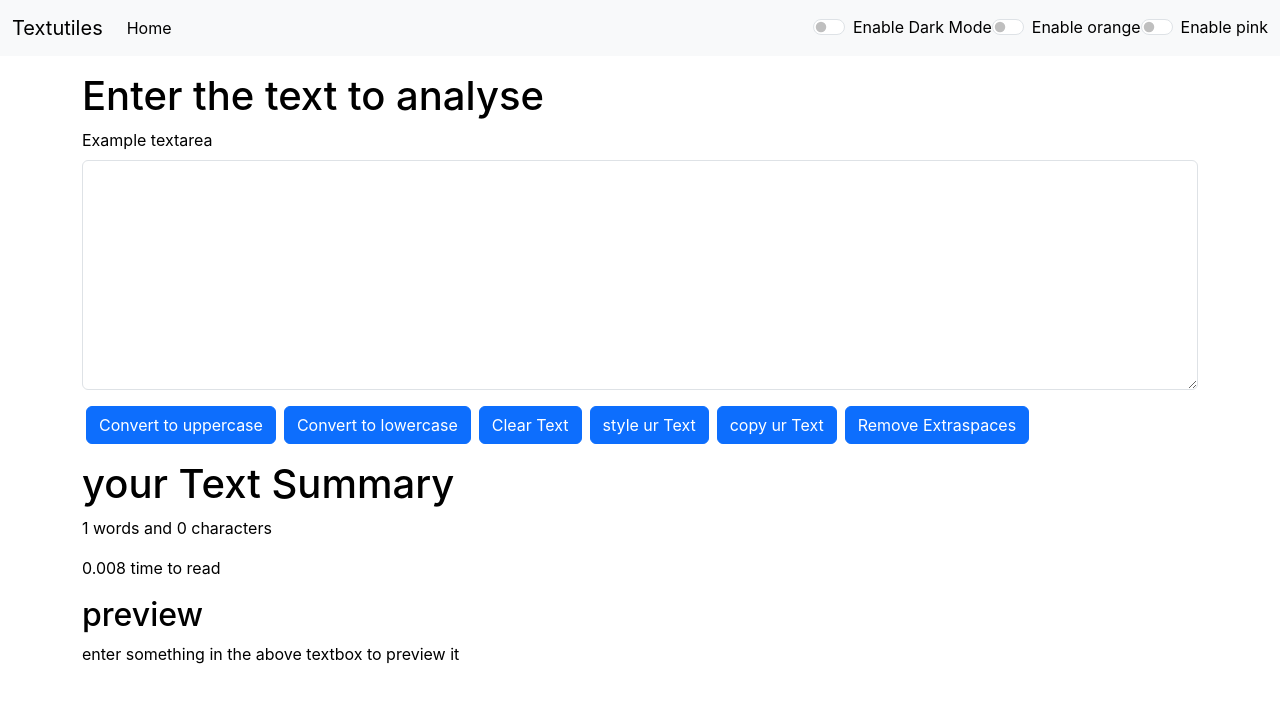
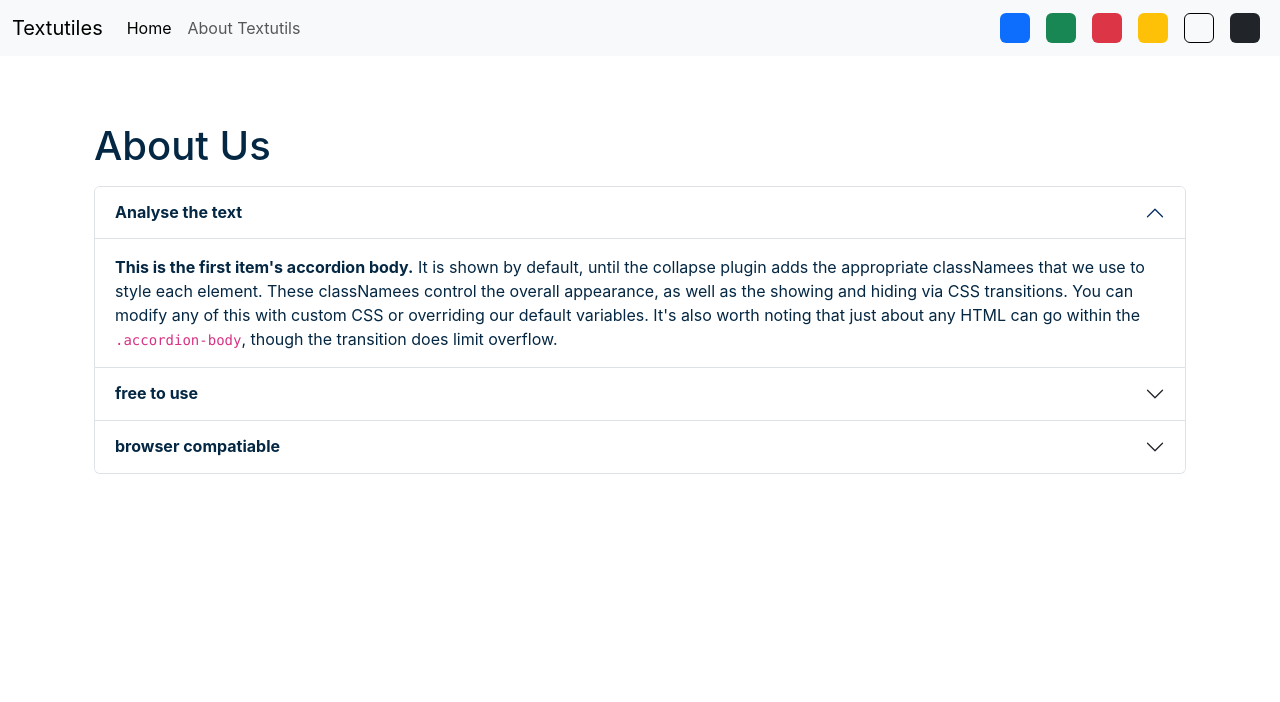
Before and after one commit to AASTHA9416/textutils, a React (Create React App) app: page /about in a window 1280 px wide. Shown: the top 702 px of the page. Built offline with nearby package versions, Linux system fonts and the light colour scheme.

Commit message:
uptolect 20

```diff
--- a/public/index.html
+++ b/public/index.html
@@ -7,7 +7,7 @@
     <meta name="theme-color" content="#000000" />
     <meta
       name="description"
-      content="text utilities is a utility which can be used to manipulate in the way u want"
+      content="text utilities is a word counter and a character counting utility which can be used to manipulate the text in the way u want.you can remove extraspaces ,copy the manipulated text as well as convert your yext from uppercase to lowwrcase and lowercase to uppercase"
     />
     <link rel="apple-touch-icon" href="%PUBLIC_URL%/favicon-16x16.png" />
     <!--
@@ -25,7 +25,7 @@
       Learn how to configure a non-root public URL by running `npm run build`.
     -->
     <link href="https://cdn.jsdelivr.net/npm/bootstrap@5.3.2/dist/css/bootstrap.min.css" rel="stylesheet" integrity="sha384-T3c6CoIi6uLrA9TneNEoa7RxnatzjcDSCmG1MXxSR1GAsXEV/Dwwykc2MPK8M2HN" crossorigin="anonymous">
-    <title>TextUtiles-Home</title>
+    <title>TextUtiles-word counter| character counter | lowercase to uppercase |uppercase to lowercase</title>
   </head>
   <body>
     <noscript>You need to enable JavaScript to run this app.</noscript>
--- a/src/App.js
+++ b/src/App.js
@@ -1,9 +1,9 @@
 import './App.css';
 import React, { useState } from 'react'
-// import { BrowserRouter as Router, Route, Switch} from 'react-router-dom';
+import { BrowserRouter as Router, Route, Switch} from 'react-router-dom';
 
 import Navbar from './components/Navbar';
-// import About from './components/about';
+import About from './components/about';
 
 // import React,{useState} from 'react';
 // import React from "react";
@@ -24,27 +24,6 @@ import Alert from './components/Alert';
 function App() {
   const[mode,setMode]=useState('light');
   // mode={darkMode};
-  const[changeorange,setChangeOrange]=useState('norange');
-  const[changepink,setChangePink]=useState('npink');
-  const showOrange = () => {
-    if (changeorange === 'orange') {
-      setChangeOrange('norange');
-    } else {
-      setChangeOrange('orange');
-    }
-    document.body.style.backgroundColor = changeorange === 'norange' ? 'orange' : 'white';
-  };
-
-  const showPink = () => {
-    if (changepink === 'pink') {
-      setChangePink('npink');
-    } else {
-      setChangePink('pink');
-    }
-    document.body.style.backgroundColor = changepink === 'npink' ? 'pink' : 'white';
-  };
-
-
 
 
 
@@ -64,53 +43,65 @@ setTimeout(()=>{
 
 );
   }
-  const toogleMode=()=>{
-    if(mode==='light'){
-      setMode('dark')
-      document.body.style.backgroundColor='#2c2b3b';
-      showAlert("dark mode has been enabled","sucsess");
-      document.title='Textutiles-dark Mode'
-      setInterval(()=>
-     { document.title='Textutiles is amazing website'},2000)
-     setInterval(()=>
-     { document.title='install textutiles now'},1500)
+ const removeBodyClasses=()=>{
+  document.body.classList.remove('bg-light');
+  document.body.classList.remove('bg-dark');
+  document.body.classList.remove('bg-success');
+  document.body.classList.remove('bg-primary');
+  document.body.classList.remove('bg-warning');
+  document.body.classList.remove('bg-danger');
+ }
 
-  }
-    else{
-      setMode('light')
-      document.body.style.backgroundColor='white';
-      showAlert("light mode has been enabled","sucsess");
-      document.title='Textutiles-light Mode'
+  const toogleMode = (cls) => {
+    removeBodyClasses();
+    console.log(cls);
+    document.body.classList.add('bg-'+cls);
+    if (mode === 'light') {
+      setMode('dark');
+      document.body.style.backgroundColor = '#2c2b3b';
+      document.body.style.color = 'white'; // Set text color to white
+      showAlert("Dark mode has been enabled", "success");
+      // document.title = 'Textutiles - Dark Mode';
 
+      // setInterval(()=>
+    //  { document.title='Textutiles is amazing website'},2000)
+    //  setInterval(()=>
+    //  { document.title='install textutiles now'},1500)
+    } else {
+      setMode('light');
+      document.body.style.backgroundColor = 'white';
+      document.body.style.color = 'black'; // Set text color to black
+      showAlert("Light mode has been enabled", "success");
+      // document.title = 'Textutiles - Light Mode';
     }
-  }
+  };
 
  return (
  <>
 
-  {/* <Router> */}
-<Navbar title="Textutiles" aboutText="About Textutils" mode={mode} toogleMode={toogleMode} showOrange={showOrange} showPink={showPink} changeorange={changeorange} changepink={changepink}/>
-<Alert alert={alert}/>
+  <Router>
+<Navbar title="Textutiles" aboutText="About Textutils" mode={mode} toogleMode={toogleMode} />
+<Alert alert={alert} mode={mode}/>
 
 {/* <Navbar /> */}
 
 <div className="container my-3">
-{/* <Switch>
+ <Switch>
           <Route exact path="/about">
-            <About />
+            <About mode={mode} />
           </Route>
-          {/* <Route path="/users">
-            <Users />
-          </Route> */}
-          {/* <Route exact path="/">
+          <Route path="/users">
+            {/* <Users /> */}
+          </Route>
+          <Route exact path="/">
 
+<Textform showAlert={showAlert}
+ heading="Try Textutiles - word counter,character counter,Remove extra spaces" mode={mode} />
           </Route>
-//  </Switch> */}
+</Switch>
 {/* <About/> */}
 </div>
- {/* </Router> */}
-<Textform showAlert={showAlert}
- heading="Enter the text to analyse" mode={mode} />
+ </Router>
 </>
   );
 }
--- a/src/components/Alert.js
+++ b/src/components/Alert.js
@@ -7,15 +7,18 @@ function Alert(props) {
   };
 
   return (
-    <div>
+    // <div>
+    <div style={{height:'50px'}}>
+
       {/* Conditionally render the alert only if props.alert is truthy */}
-      {props.alert && (
+      {props.alert &&
         <div className={`alert alert-${props.alert.type} alert-dismissible fade show`} role="alert">
           <strong>{capitalize(props.alert.type)}</strong>: {props.alert.msg}
           {/* <strong>Holy guacamole!</strong> You should check in on some of those fields below. */}
           {/* <button type="button" className="btn-close" data-bs-dismiss="alert" aria-label="Close"></button> */}
         </div>
-      )}
+      }
+    {/* </div> */}
     </div>
   );
 }
--- a/src/components/Navbar.js
+++ b/src/components/Navbar.js
@@ -7,35 +7,55 @@ export default function Navbar(props) {
   return (
     <nav className={`navbar navbar-expand-lg navbar-${props.mode} bg-${props.mode} `} >
     <div className="container-fluid">
-      <a className="navbar-brand" href="#">{props.title}</a>
+      <Link className="navbar-brand" to="/">{props.title}</Link>
       <button className="navbar-toggler" type="button" data-bs-toggle="collapse" data-bs-target="#navbarSupportedContent" aria-controls="navbarSupportedContent" aria-expanded="false" aria-label="Toggle navigation">
         <span className="navbar-toggler-icon"></span>
       </button>
       <div className="collapse navbar-collapse" id="navbarSupportedContent">
         <ul className="navbar-nav me-auto mb-2 mb-lg-0">
           <li className="nav-item">
-            <a className="nav-link active" aria-current="page" href="#">Home</a>
+            <Link className="nav-link active" aria-current="page" to="/">Home</Link>
           </li>
-          {/* <li className="nav-item">
+          <li className="nav-item">
             <a className="nav-link" href="/about">{props.aboutText}</a>
-          </li> */}
+          </li>
+
         </ul>
+
         {/* <form className="d-flex" role="search">
           <input className="form-control me-2" type="search" placeholder="Search" aria-label="Search"/>
           <button className="btn btn-outline-success" type="submit">Search</button>
         </form> */}
-      <div class={`form-check form-switch text-${props.mode==='light' ? 'black' :'white' }`}>
-  <input class="form-check-input" type="checkbox" role="switch" id="flexSwitchCheckDefault" onClick={props.toogleMode} />
-  <label class="form-check-label" for="flexSwitchCheckDefault ">{props.mode==='light' ? 'Enable Dark Mode' :'Enable Light Mode'}</label>
+        <div className="d-flex">
+          <div className="bg-primary rounded mx-2" style={{height:'30px',width:'30px', cursor:'pointer'}} onClick={()=>{props.toogleMode('primary')}} ></div>
+        </div>
+        <div className="d-flex">
+          <div className="bg-success rounded mx-2" style={{height:'30px',width:'30px', cursor:'pointer'}} onClick={()=>{props.toogleMode('success')}}></div>
+        </div>
+        <div className="d-flex">
+          <div className="bg-danger rounded mx-2" style={{height:'30px',width:'30px', cursor:'pointer'}} onClick={()=>{props.toogleMode('danger')}}></div>
+        </div>
+        <div className="d-flex">
+          <div className="bg-warning rounded mx-2" style={{height:'30px',width:'30px', cursor:'pointer'}} onClick={()=>{props.toogleMode('warning')}}></div>
+        </div>
+        <div className="d-flex">
+          <div className="bg-light rounded mx-2" style={{height:'30px',width:'30px', cursor:'pointer', border:'1px solid black'}} onClick={()=>{props.toogleMode('light')}}></div>
+        </div>
+        <div className="d-flex">
+          <div className="bg-dark rounded mx-2" style={{height:'30px',width:'30px', cursor:'pointer' }} onClick={()=>{props.toogleMode('dark')}}></div>
+        </div>
+      {/* <div className={`form-check form-switch text-${props.mode==='light' ? 'black' :'white' }`}>
+  <input className="form-check-input" type="checkbox" role="switch" id="flexSwitchCheckDefault" onClick={()=>{props.toogleMode(null)}} />
+  <label className="form-check-label" for="flexSwitchCheckDefault ">Toogle Mode</label>
+</div> */}
+{/* <div className={`form-check form-switch text-${props.changeorange==='norange' ? 'black' :'orange' }`}>
+  <input className="form-check-input" type="checkbox" role="switch" id="flexSwitchCheckDefault" onClick={props.showOrange}/>
+  <label className="form-check-label" for="flexSwitchCheckDefault">{props.changeorange==='orange' ? 'Enable white' :'Enable orange'}</label>
 </div>
-<div class={`form-check form-switch text-${props.changeorange==='norange' ? 'black' :'orange' }`}>
-  <input class="form-check-input" type="checkbox" role="switch" id="flexSwitchCheckDefault" onClick={props.showOrange}/>
-  <label class="form-check-label" for="flexSwitchCheckDefault">{props.changeorange==='orange' ? 'Enable white' :'Enable orange'}</label>
-</div>
-<div class={`form-check form-switch text-${props.changepink==='npink' ? 'black' :'pink' }`}>
-  <input class="form-check-input" type="checkbox" role="switch" id="flexSwitchCheckDefault" onClick={props.showPink}/>
-  <label class="form-check-label" for="flexSwitchCheckDefault">{props.changepink==='pink' ? 'Enable white' :'Enable pink'}</label>
-</div>
+<div className={`form-check form-switch text-${props.changepink==='npink' ? 'black' :'pink' }`}>
+  <input className="form-check-input" type="checkbox" role="switch" id="flexSwitchCheckDefault" onClick={props.showPink}/>
+  <label className="form-check-label" for="flexSwitchCheckDefault">{props.changepink==='pink' ? 'Enable white' :'Enable pink'}</label>
+</div> */}
       </div>
     </div>
   </nav>
--- a/src/components/Textform.js
+++ b/src/components/Textform.js
@@ -1,6 +1,10 @@
 import React,{useState} from 'react'
 
+
+
 export default function Textform(props) {
+
+
     const handleUpClick=()=>{
         console.log("uppercase was clicked" + text);
         let newText=text.toUpperCase();
@@ -40,6 +44,7 @@ export default function Textform(props) {
         text.select();
         text.setSelectionRange(0,9999);
         navigator.clipboard.writeText(text.value);
+        document.getSelection().removeAllRanges();
         props.showAlert("text is beng copied","success")
 
     }
@@ -57,28 +62,28 @@ export default function Textform(props) {
   return (
     <>
  <div className="container" style={{color:props.mode==='dark'?'white':'black'}}>
-    <h1>{props.heading}</h1>
+    <h1 className='mb-4'>{props.heading}</h1>
 <div className="mb-3">
-<label for="my-box" class="form-label">Example textarea</label>
+<label htmlFor="my-box" className="form-label">Example textarea</label>
   <textarea className="form-control" id="my-box" onChange={handleOnChange} rows="9"
-  value={text}  style={{backgroundColor:props.mode==='dark'?'grey':'white',color:props.mode==='dark'?'white':'black'}}
+  value={text}  style={{backgroundColor:props.mode==='dark'?'#042743':'white',color:props.mode==='dark'?'white':'black'}}
   ></textarea>
 </div>
- <button className="btn btn-primary mx-1" onClick={handleUpClick} >Convert to uppercase</button>
- <button className="btn btn-primary mx-1" onClick={handleLoClick} >Convert to lowercase</button>
- <button className="btn btn-primary mx-1" onClick={handleCapClick} >Clear Text</button>
- <button className="btn btn-primary mx-1" onClick={handlestyClick} >style ur Text</button>
- <button className="btn btn-primary mx-1" onClick={handlecopy} >copy ur Text</button>
- <button className="btn btn-primary mx-1" onClick={handleExtraSpaces} >Remove Extraspaces</button>
+ <button disabled={text.length===0} className="btn btn-primary mx-1 my-1" onClick={handleUpClick} >Convert to uppercase</button>
+ <button disabled={text.length===0} className="btn btn-primary mx-1 my-1" onClick={handleLoClick} >Convert to lowercase</button>
+ <button disabled={text.length===0} className="btn btn-primary mx-1 my-1" onClick={handleCapClick} >Clear Text</button>
+ <button disabled={text.length===0} className="btn btn-primary mx-1 my-1" onClick={handlestyClick} >style ur Text</button>
+ <button disabled={text.length===0} className="btn btn-primary mx-1 my-1" onClick={handlecopy} >copy ur Text</button>
+ <button disabled={text.length===0} className="btn btn-primary mx-1 my-1" onClick={handleExtraSpaces} >Remove Extraspaces</button>
     </div>
 
 
     <div className="container my-3"  style={{color:props.mode==='dark'?'white':'black'}}>
         <h1>your Text Summary</h1>
-        <p>{text.split(" ").length} words and {text.length} characters</p>
-        <p>{0.008 * text.split(" ").length}  time to read</p>
+        <p>{text.split(" ").filter((element)=>element.length!==0).length} words and {text.length} characters</p>
+        <p>{0.008 * text.split(" ").filter((element)=>element.length!==0).length}  time to read</p>
         <h2>preview</h2>
-        <p >{text.length>0?text:"enter something in the above textbox to preview it"}</p>
+        <p >{text.length>0?text:"nothing to preview"}</p>
     </div>
     </>
  )
--- a/src/components/about.js
+++ b/src/components/about.js
@@ -1,75 +1,83 @@
-import React, { useState } from 'react'
+// import React, { useState } from 'react';
 
-export default function About() {
-    const[btntext,setBtnText]=useState("Enable Dark Mode")
-const[myStyle,setMyStyle]=useState({
-    color:'black',
-    backgroundColor:'white'
-})
+export default function About(props) {
 
-const toggleStyle=()=>{
-    if(myStyle.color==='black'){
-        setMyStyle({
-            color:'white',
-            backgroundColor:'black',
-            border:'1px solid white'
-        });
-        setBtnText("Enable Light Mode");
-    }
-else{
-    setMyStyle({
-        color:'black',
-            backgroundColor:'white'
-    });
-    setBtnText("Enable Dark Mode");
+let myStyle={
+color:props.mode==='dark'?'white':'#042743',
+backgroundColor:props.mode==='dark'?'rgb(36 74 104)':'white',
+
 }
-}
+
+//     const[btntext,setBtnText]=useState("Enable Dark Mode")
+// const[myStyle,setMyStyle]=useState({
+//     color:'black',
+//     backgroundColor:'white'
+// })
+
+// const toggleStyle=()=>{
+//     if(myStyle.color==='black'){
+//         setMyStyle({
+//             color:'white',
+//             backgroundColor:'black',
+//             border:'1px solid white'
+//         });
+//         setBtnText("Enable Light Mode");
+//     }
+// else{
+//     setMyStyle({
+//         color:'black',
+//             backgroundColor:'white'
+//     });
+//     setBtnText("Enable Dark Mode");
+// }
+// }
 
   return (
     <div className='container' style={myStyle} >
-        <h1 className='my-3'>About Us</h1>
-      <div class="accordion" id="accordionExample">
-  <div class="accordion-item">
-    <h2 class="accordion-header">
-      <button class="accordion-button" type="button" style={myStyle} data-bs-toggle="collapse" data-bs-target="#collapseOne" aria-expanded="true" aria-controls="collapseOne">
-        Accordion Item #1
+
+      <h1 className='my-3' style={{color:props.mode==='dark'?'white':'#042743' } } >About Us</h1>
+      <div className="accordion" id="accordionExample">
+  <div className="accordion-item">
+    <h2 className="accordion-header">
+      <button className="accordion-button" type="button" style={myStyle} data-bs-toggle="collapse" data-bs-target="#collapseOne" aria-expanded="true" aria-controls="collapseOne">
+      <strong> Analyse the text</strong>
       </button>
     </h2>
-    <div id="collapseOne" class="accordion-collapse collapse show" data-bs-parent="#accordionExample">
-      <div class="accordion-body" style={myStyle}>
-        <strong>This is the first item's accordion body.</strong> It is shown by default, until the collapse plugin adds the appropriate classes that we use to style each element. These classes control the overall appearance, as well as the showing and hiding via CSS transitions. You can modify any of this with custom CSS or overriding our default variables. It's also worth noting that just about any HTML can go within the <code>.accordion-body</code>, though the transition does limit overflow.
+    <div id="collapseOne" className="accordion-collapse collapse show" data-bs-parent="#accordionExample">
+      <div className="accordion-body" style={myStyle}>
+        <strong>This is the first item's accordion body.</strong> It is shown by default, until the collapse plugin adds the appropriate classNamees that we use to style each element. These classNamees control the overall appearance, as well as the showing and hiding via CSS transitions. You can modify any of this with custom CSS or overriding our default variables. It's also worth noting that just about any HTML can go within the <code>.accordion-body</code>, though the transition does limit overflow.
       </div>
     </div>
   </div>
-  <div class="accordion-item">
-    <h2 class="accordion-header">
-      <button class="accordion-button collapsed" style={myStyle} type="button" data-bs-toggle="collapse" data-bs-target="#collapseTwo" aria-expanded="false" aria-controls="collapseTwo">
-        Accordion Item #2
+  <div className="accordion-item">
+    <h2 className="accordion-header">
+      <button className="accordion-button collapsed" style={myStyle} type="button" data-bs-toggle="collapse" data-bs-target="#collapseTwo" aria-expanded="false" aria-controls="collapseTwo">
+        <strong> free to use</strong>
       </button>
     </h2>
-    <div id="collapseTwo" class="accordion-collapse collapse" data-bs-parent="#accordionExample">
-      <div class="accordion-body" style={myStyle}>
-        <strong>This is the second item's accordion body.</strong> It is hidden by default, until the collapse plugin adds the appropriate classes that we use to style each element. These classes control the overall appearance, as well as the showing and hiding via CSS transitions. You can modify any of this with custom CSS or overriding our default variables. It's also worth noting that just about any HTML can go within the <code>.accordion-body</code>, though the transition does limit overflow.
+    <div id="collapseTwo" className="accordion-collapse collapse" data-bs-parent="#accordionExample">
+      <div className="accordion-body" style={myStyle}>
+        <strong>This is the second item's accordion body.</strong> It is hidden by default, until the collapse plugin adds the appropriate classNamees that we use to style each element. These classNamees control the overall appearance, as well as the showing and hiding via CSS transitions. You can modify any of this with custom CSS or overriding our default variables. It's also worth noting that just about any HTML can go within the <code>.accordion-body</code>, though the transition does limit overflow.
       </div>
     </div>
   </div>
-  <div class="accordion-item">
-    <h2 class="accordion-header">
-      <button class="accordion-button collapsed" style={myStyle} type="button" data-bs-toggle="collapse" data-bs-target="#collapseThree" aria-expanded="false" aria-controls="collapseThree">
-        Accordion Item #3
+  <div className="accordion-item">
+    <h2 className="accordion-header">
+      <button className="accordion-button collapsed" style={myStyle} type="button" data-bs-toggle="collapse" data-bs-target="#collapseThree" aria-expanded="false" aria-controls="collapseThree">
+         <strong> browser compatiable </strong>
       </button>
     </h2>
-    <div id="collapseThree" class="accordion-collapse collapse" data-bs-parent="#accordionExample">
-      <div class="accordion-body" style={myStyle} >
-        <strong>This is the third item's accordion body.</strong> It is hidden by default, until the collapse plugin adds the appropriate classes that we use to style each element. These classes control the overall appearance, as well as the showing and hiding via CSS transitions. You can modify any of this with custom CSS or overriding our default variables. It's also worth noting that just about any HTML can go within the <code>.accordion-body</code>, though the transition does limit overflow.
+    <div id="collapseThree" className="accordion-collapse collapse" data-bs-parent="#accordionExample">
+      <div className="accordion-body" style={myStyle} >
+        <strong>This is the third item's accordion body.</strong> It is hidden by default, until the collapse plugin adds the appropriate classNamees that we use to style each element. These classNamees control the overall appearance, as well as the showing and hiding via CSS transitions. You can modify any of this with custom CSS or overriding our default variables. It's also worth noting that just about any HTML can go within the <code>.accordion-body</code>, though the transition does limit overflow.
       </div>
     </div>
   </div>
 </div>
-<div className='container my-3'>
+{/* <div classNameName='container my-3'>
 
-<button onClick={toggleStyle} type="button" class="btn btn-primary">{btntext}</button>
-</div>
+<button onClick={toggleStyle} type="button" className="btn btn-primary">{btntext}</button>
+</div> */}
     </div>
   )
 }
```
Also changed, not shown: package.json (+1 -8 lines), 1 other file (tests, documents, lock files or other folders).
